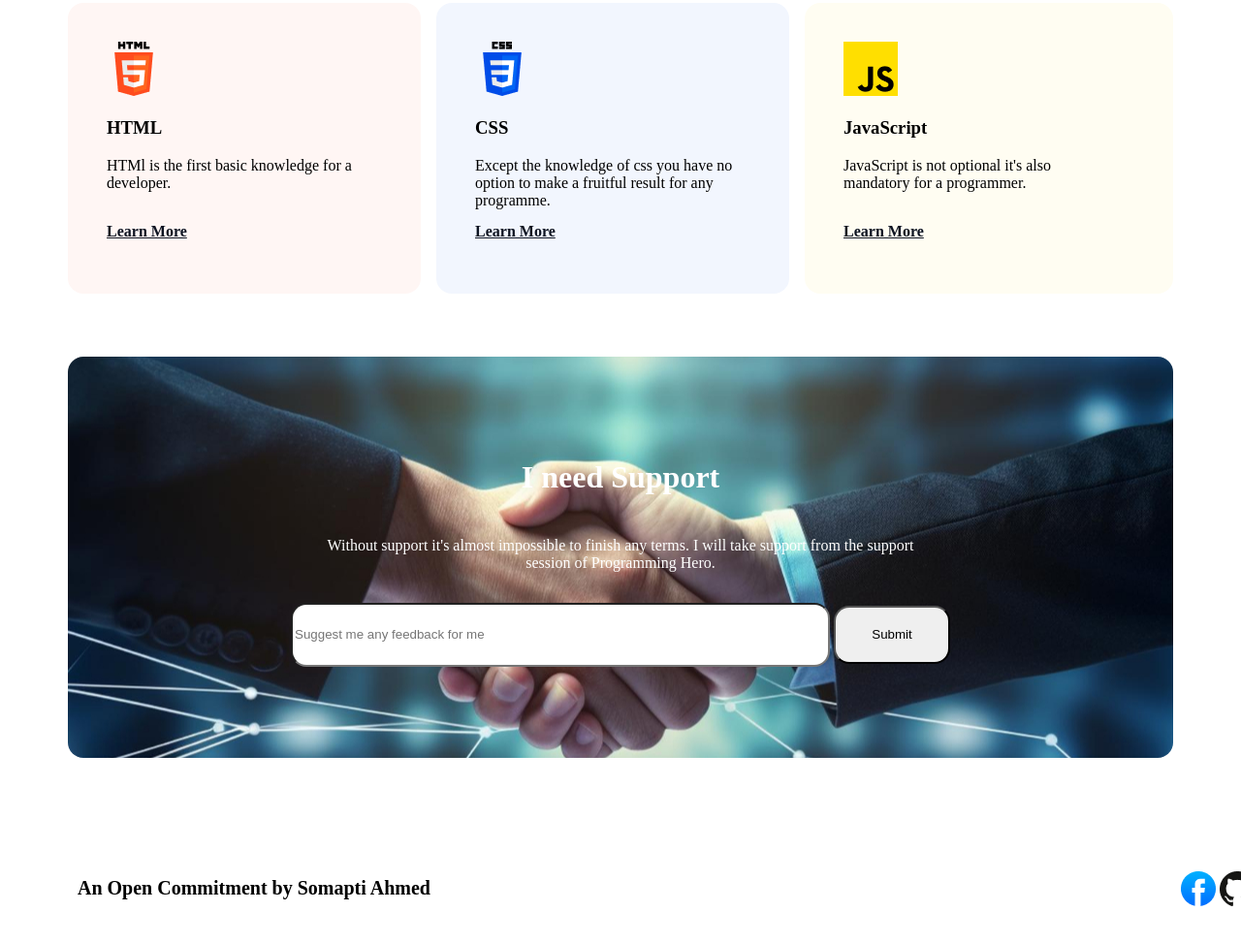
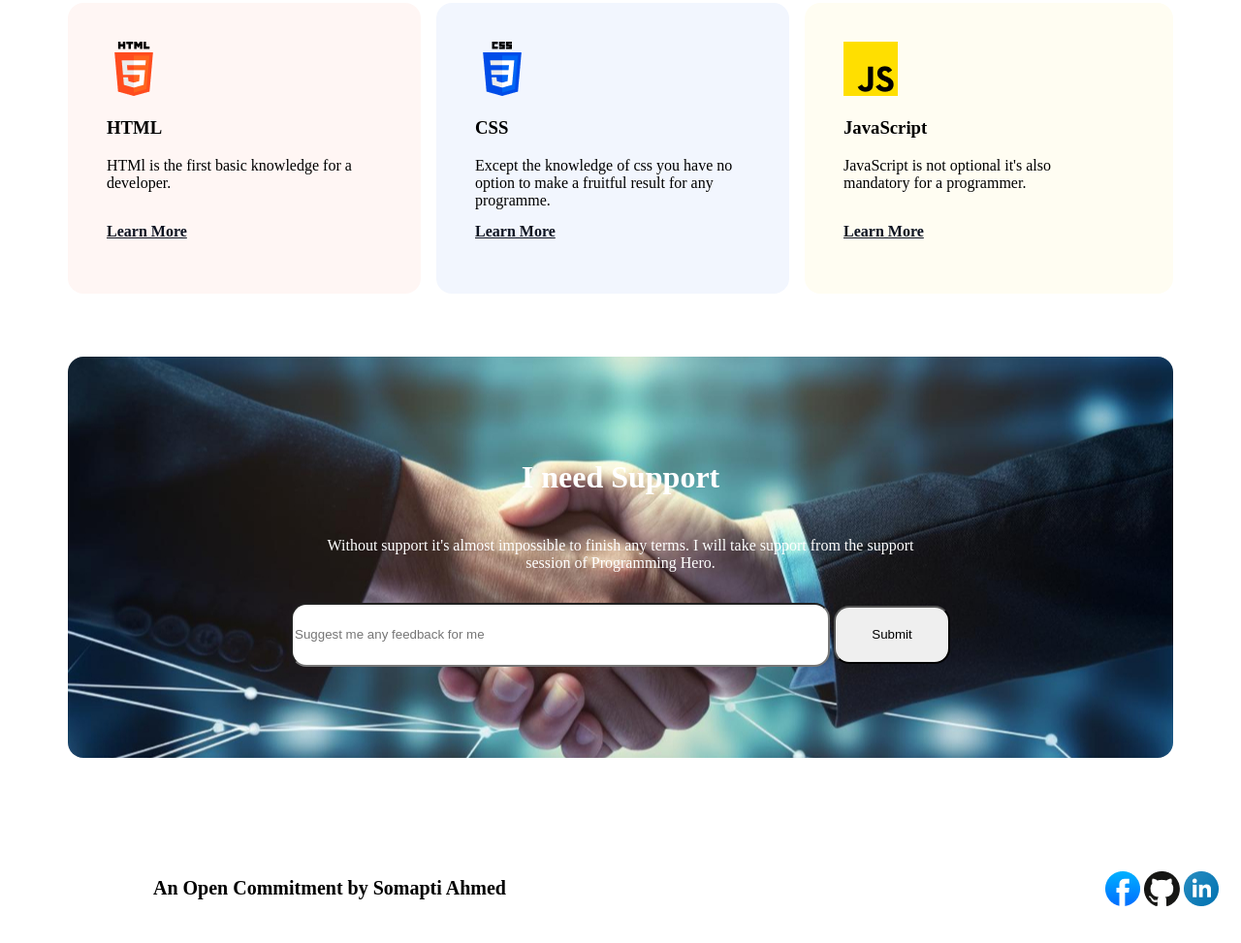
Before and after one commit to Somaptiahmed/My-first-Assignment, a plain HTML site: page index.html in a window 1280 px wide. Shown: the part 3521-4494 px from the top of the page at 97% size. Drawn offline with Linux system fonts and the light colour scheme.

Commit message:
index file

```diff
--- a/styles/style.css
+++ b/styles/style.css
@@ -296,7 +296,7 @@ border-radius: 16px;
     margin-right: auto;
 }
 .web-dev-link{
-   width: 90%;
+   max-width: 1140px;
  margin: 0 auto;
     display: flex;
     flex-direction: row;
```
